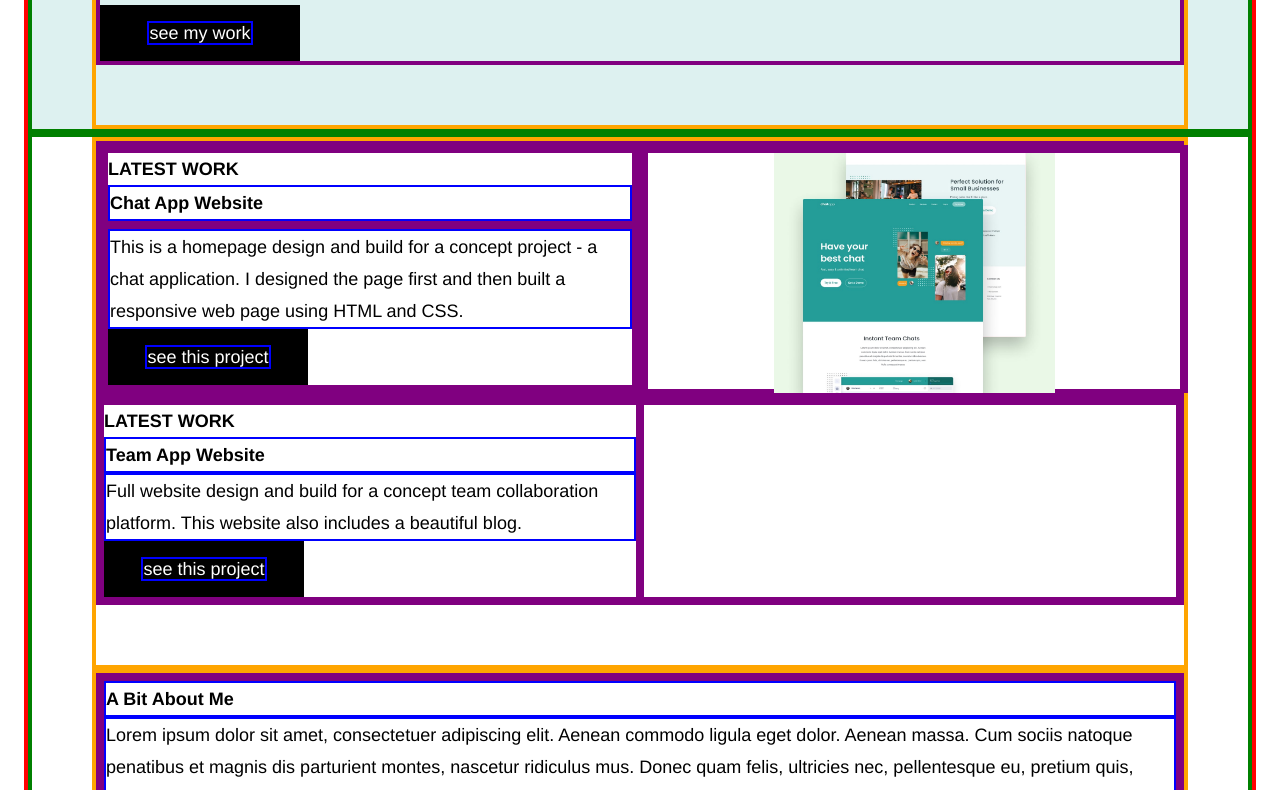
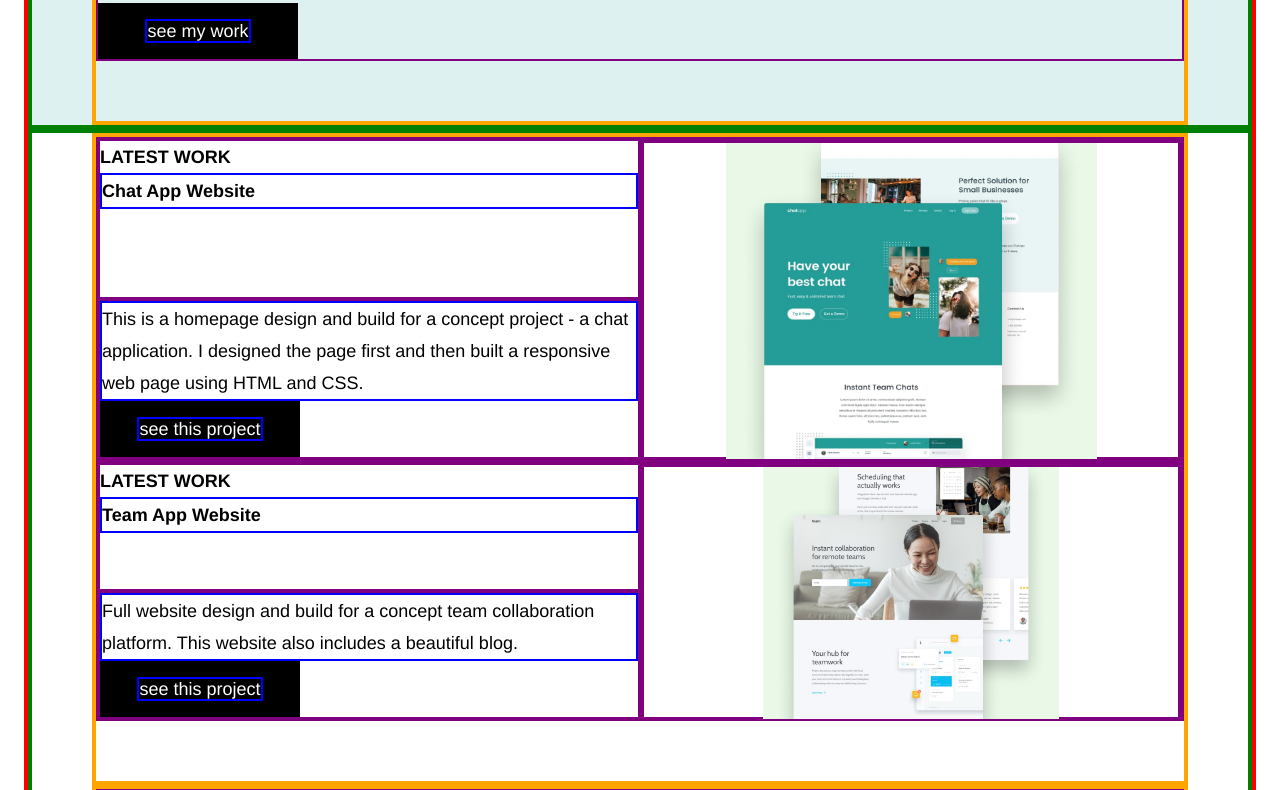
Before and after one commit to aguean/Portfolio, a plain HTML site: page index.html in a window 1280 px wide. Shown: the part 613-1403 px from the top of the page. Drawn offline with nearby package versions, Linux system fonts and the light colour scheme.

Commit message:
created a grid for my projects

```diff
--- a/index.html
+++ b/index.html
@@ -33,36 +33,34 @@
     <main>
         <section id="my-work">
             <div class="my-work-continer">
-                <div class="first-column">
-                  <div class="first-row">
+                <div class="first-column-first-row">
                     <h4>LATEST WORK</h4>
                     <h1 class="font-titles">Chat App Website</h1>
-                  </div>
-                  <div class = "second-row">
+                </div>
+                <div class = "first-column-second-row">
                     <p>This is a homepage design and build for a concept project - a chat application. I designed the page first and then built a responsive web page using HTML and CSS.</p>
                     <button class="button">
                         <a class="text-button" href="">see this project</a>
                     </button>
-                  </div>
                 </div>
                 <div class="second-column">
-                  <div class="image">
-
-                  </div>
+                  <div class="image" id="chatt-app-img"> </div>
                 </div>
             </div>
 
             <div class="my-work-continer">
-                <div class="my-work-text">
+                <div class="first-column-first-row">
                     <h4>LATEST WORK</h4>
                     <h1 class="font-titles">Team App Website</h1>
+                </div>
+                <div class = "first-column-second-row">
                     <p>Full website design and build for a concept team collaboration platform. This website also includes a beautiful blog.</p>
                     <button class="button">
                         <a class="text-button" href="">see this project</a>
                     </button>
                 </div>
-                <div id="image-container">
-                    <img src="" alt="">
+                <div class="second-column">
+                    <div class="image" id="team-app-img"> </div>
                 </div>
             </div>
         </section>
@@ -87,10 +85,6 @@
             </div>
             <p>© All rights reserved - ANNA </p>
         </section>
-        <div class="wrapper">
-            <h1>my image</h1>
-            <div class ="image-works"></div>
-        </div>
     </footer>
 </body>
 </html>
--- a/resources/css/index.css
+++ b/resources/css/index.css
@@ -84,41 +84,40 @@ a {
     color: white;
 }
 
-.my-work-container {
-    display: flex;
-    justify-content: space-between;
-    align-items: center;
-
+.my-work-continer{
+    display: grid; /* I created a grid inside the div my-work-container*/
+    grid-template-columns: 1fr 1fr; /*with 2 colums that take half space each*/
+    grid-template-rows: 1fr 1fr; /*and 2 rows*/
 }
 
-img {
-    size: 50%;
+.first-column-first-row {
+    grid-row: 1 / 2; /*this div take the first row in the first column*/
 }
 
-.my-work-continer{
-    display: grid;
-    grid-template-columns: 1fr 1fr;
+.first-column-second-row {
+    grid-row:2 / 3 /*this div take the second row in the first column*/
 }
 
-/*.image{
-    margin: 0 auto
-    background-image: url(/resources/images/goldenapple.jpg);
-    background-repeat: no-repeat;
-    background-position: center;
-    background-attachment: fixed;
-
-}*/
-
-.second-column {
-    margin: 0 auto;
-    width: 100%;
+.second-column{
+    grid-row: 1 /3; /*this div takes the second column and both row*/
+    /*margin: 0 auto;*/
+    /*width: 100%;*/
+    /*border: 2px solid blue;*/
 }
 
 .image {
     max-width: 100%;
     height: 100%;
-    background-image: url(../images/Thumbnail-min.jpg);
     background-size: contain;
     background-repeat: no-repeat;
     background-position: center;
+    /*border: 2px solid orange;*/
 }
+
+#chatt-app-img{
+background-image: url(../images/Thumbnail-chat-app-min.jpg);
+}
+
+#team-app-img{
+    background-image: url(../images/Thumbnail-team-app-min.jpg)
+}
--- a/resources/css/organiser.css
+++ b/resources/css/organiser.css
@@ -8,7 +8,7 @@ nav, main, footer {
 }
 
 div {
-    border: 4px solid purple;
+    border: 2px solid purple;
 }
 
 section {
```
Also changed, not shown: resources/images/Thumbnail-chat-app-min.jpg (renamed from resources/images/Thumbnail-min.jpg), resources/images/Thumbnail-team-app-min.jpg (renamed from resources/images/1710675631388blob.jpg).
